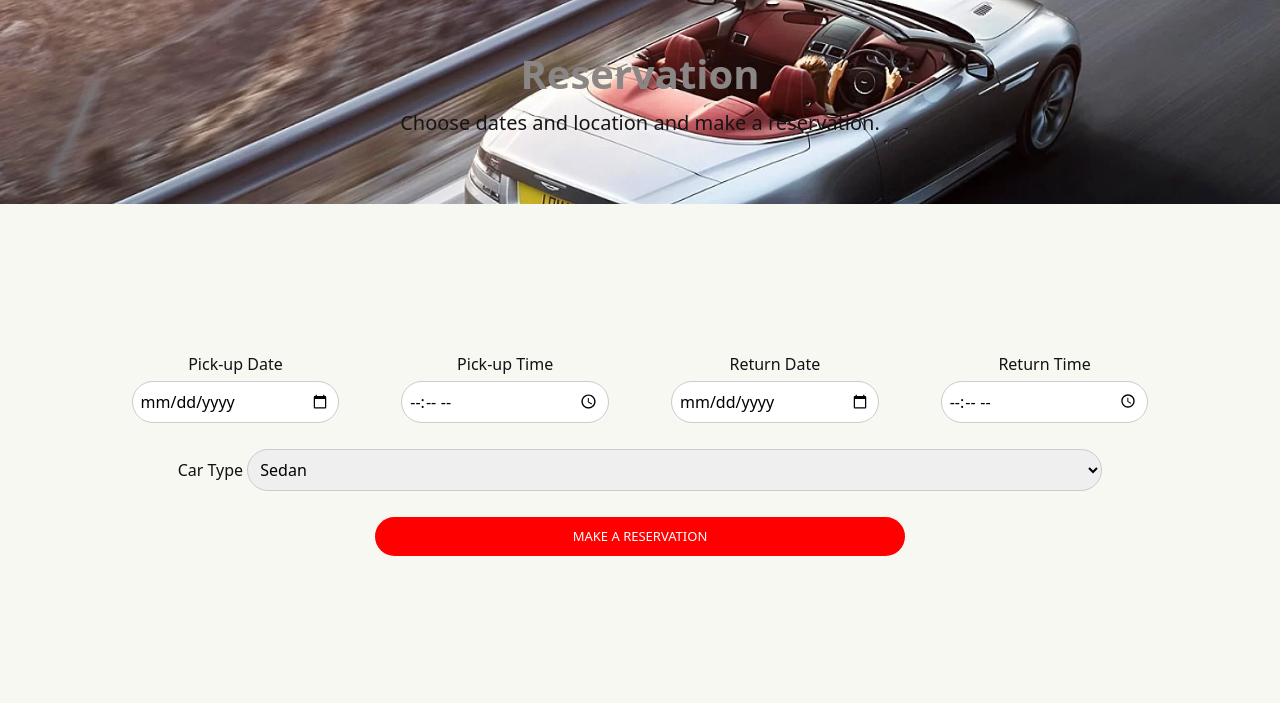
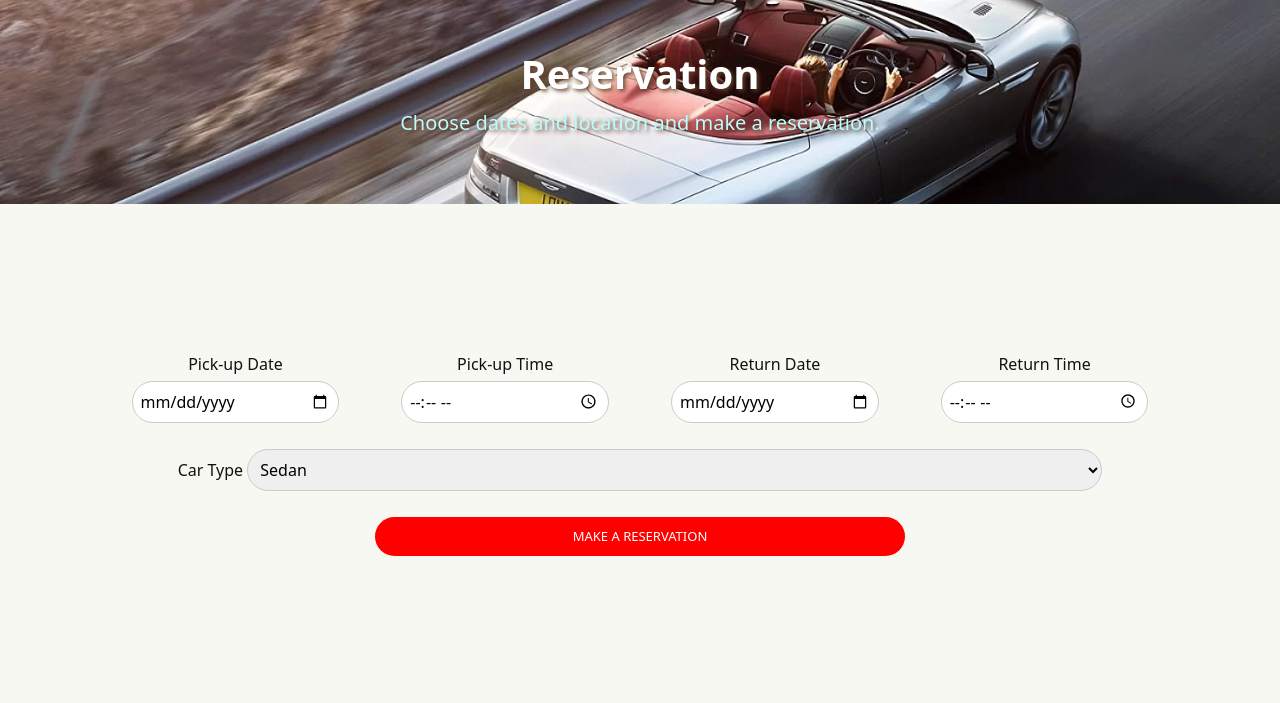
Before and after one commit to clintakp/Bula-Rentals, a Django app: page /reservation in a window 1280 px wide. Shown: the part 96-799 px from the top of the page. Run offline with Django 5.2, Linux system fonts and the light colour scheme; some libraries are stand-ins or nearby versions.

Commit message:
Update Style.css

```diff
--- a/Bula-Rentals-Website(main)/Bularentalswebsite/Bularentalswebsite/static/Css/Style.css
+++ b/Bula-Rentals-Website(main)/Bularentalswebsite/Bularentalswebsite/static/Css/Style.css
@@ -526,8 +526,9 @@ section {
     background-size: cover;
     background-position: center;
     padding: 50px 0;
-    color: #8b8686;
+    color: #ffffff;
     text-align: center;
+    text-shadow: 2px 2px 4px rgb(100, 62, 43);
 }
 
 .Reservation-header-content h2 {
@@ -538,7 +539,8 @@ section {
 
 .Reservation-header-content p {
     font-size: 1.25rem;
-    color: #161414;
+    font-weight: 200;
+    color: #b9fdff;
 }
 
 .reservation-image {
```
